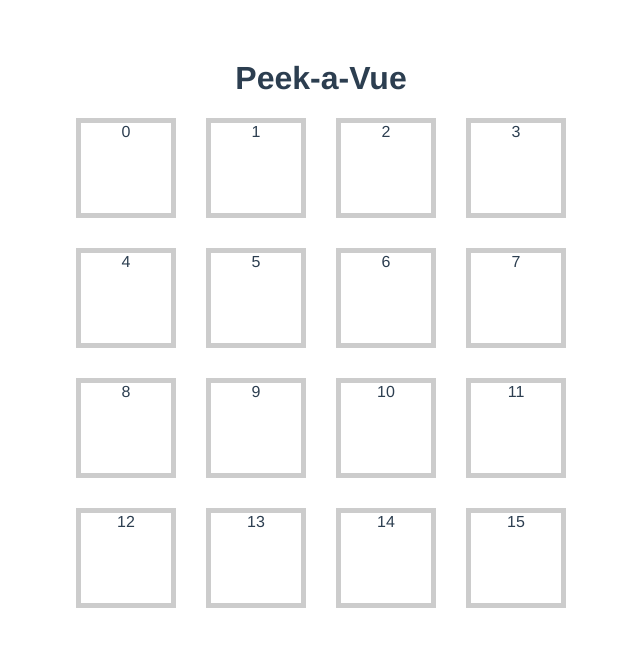
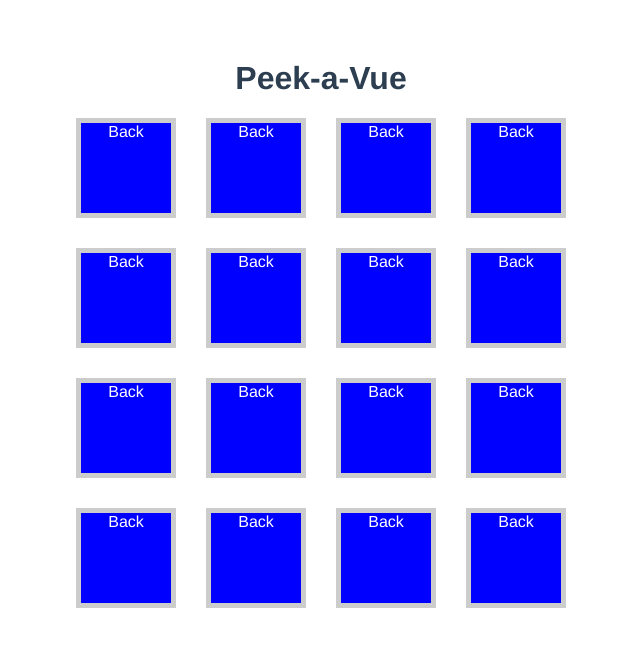
Before and after one commit to sercannaya/card-matching-game, a Vue app: page / in a window 1280 px wide. Shown: the top 646 px of the page, without its empty margins (319-959 px from the left). Built offline with nearby package versions, Linux system fonts and the light colour scheme.

Commit message:
feat: card has front and back and can be flipped

```diff
--- a/src/App.vue
+++ b/src/App.vue
@@ -4,12 +4,16 @@
     <CardComponents
       v-for="(card, index) in cardList"
       :key="`card-${index}`"
-      :value="card"
+      :value="card.value"
+      :visible="card.visible"
+      :position="card.position"
+      @select-card="flipCard"
     />
   </section>
 </template>
 
 <script>
+import { ref } from 'vue'
 import CardComponents from './components/CardComponents.vue';
 
 export default {
@@ -18,14 +22,24 @@ export default {
     CardComponents
   },
   setup() {
-    const cardList = []
+    const cardList = ref([])
 
     for (let i = 0; i < 16; i++) {
-      cardList.push(i)
+      cardList.value.push({
+        value: i,
+        visible: false,
+        position: i
+      }
+      )
+    }
+
+    const flipCard = (payload) => {
+      cardList.value[payload.position].visible = true
     }
 
     return {
-      cardList
+      cardList,
+      flipCard
     }
   }
 }
@@ -41,10 +55,6 @@ export default {
   margin-top: 60px;
 }
 
-.card {
-  border: 5px solid #ccc;
-}
-
 .game-board {
   display: grid;
   grid-template-columns: 100px 100px 100px 100px;
--- a/src/components/CardComponents.vue
+++ b/src/components/CardComponents.vue
@@ -1,20 +1,63 @@
 <template>
-  <div class="card">
-    {{ value }}
+  <div class="card" @click="selectCard">
+    <div v-if="visible" class="card-face is-front">
+      {{ value }}
+    </div>
+    <div v-else class="card-face is-back">
+      Back
+    </div>
   </div>
 </template>
 
 <script>
 export default {
   props: {
+    position: {
+      type: Number,
+      required: true,
+    },
     value: {
       type: Number,
       required: true
+    },
+    visible: {
+      type: Boolean,
+      default: false
+    }
+  },
+  setup(props, context) {
+    const selectCard = () => {
+      context.emit('select-card', {
+        position: props.position,
+      })
+    }
+
+    return {
+      selectCard
     }
   }
 }
 </script>
 
 <style>
+.card {
+  border: 5px solid #ccc;
+  position: relative;
+}
 
+.card-face {
+  width: 100%;
+  height: 100%;
+  position: absolute;
+}
+
+.card-face.is-front {
+  background-color: red;
+  color: white;
+}
+
+.card-face.is-back {
+  background-color: blue;
+  color: white;
+}
 </style>
```
